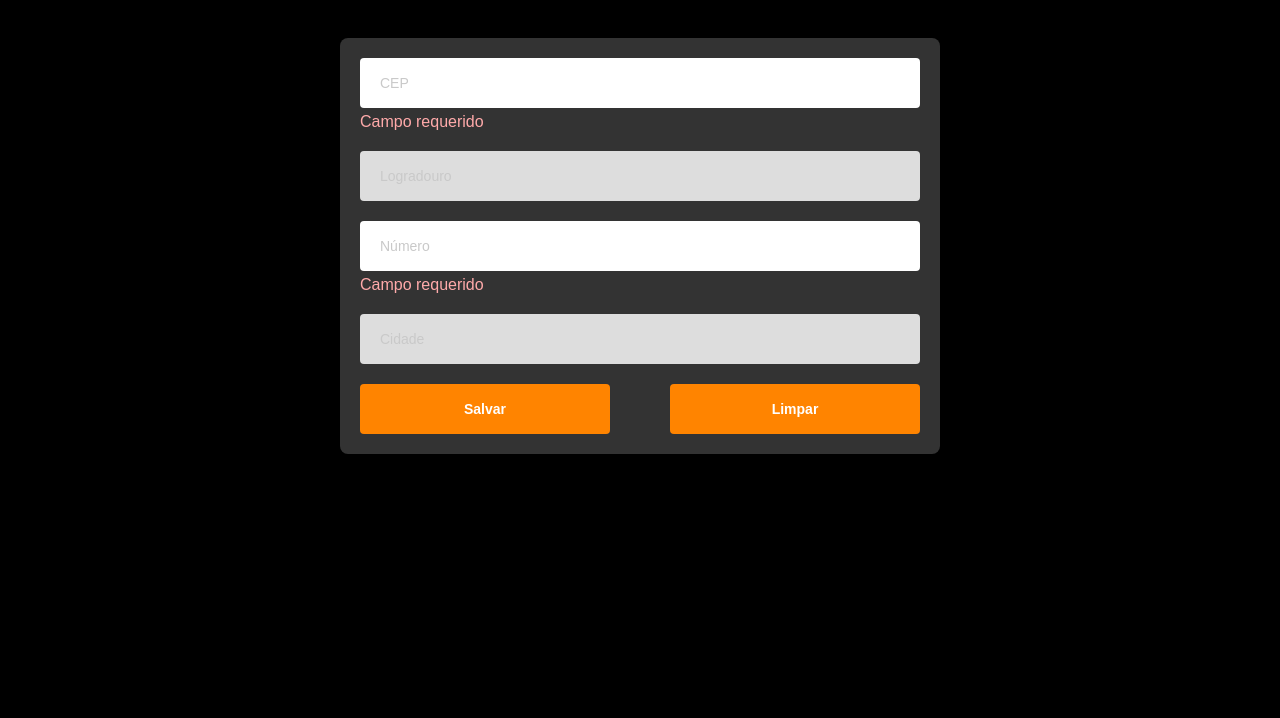
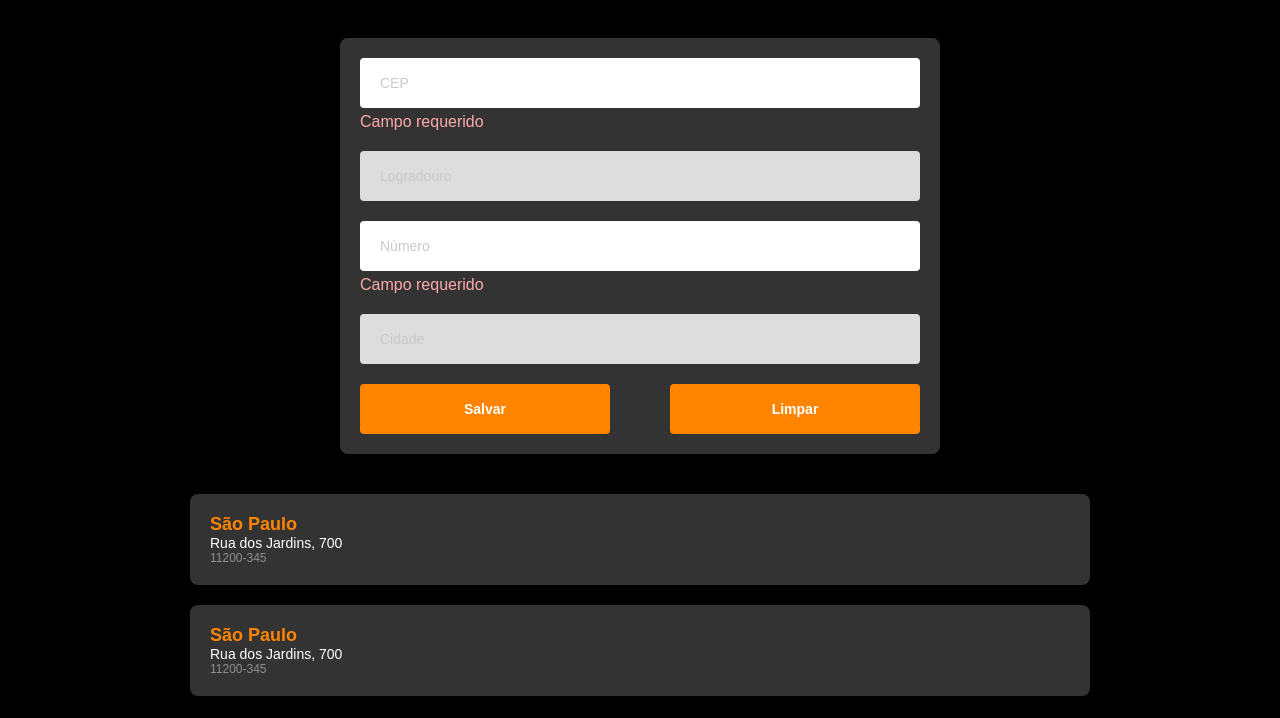
Before and after one commit to VictorAbreu/vdviacep, a plain HTML site: page index.html in a window 1280 px wide. Shown: the part 82-800 px from the top of the page. Drawn offline with Linux system fonts and the light colour scheme.

Commit message:
CSS cards

```diff
--- a/css/styles.css
+++ b/css/styles.css
@@ -104,3 +104,37 @@ html, body{
 .btn-right{
     margin-left: 10px;
 }
+
+.list-container{
+    width: 100%;
+    margin: 0 auto;
+    padding: 0 20px;
+    display: flex;
+    flex-direction: column;
+    align-items: center;
+}
+
+.card-list-item{
+    background-color: #333;
+    color: #fff;
+    margin-bottom: 20px;
+    width: 100%;
+    max-width: 900px;
+    border-radius: 8px;
+    padding: 20px;
+}
+
+.card-list-item h3{
+    color: #ff8400;
+    font-size: 18px;
+}
+
+.address-line{
+    color: #fff;
+    font-size: 14px;
+}
+
+.address-cep{
+    color: #8f8f8f;
+    font-size: 12px;
+}
--- a/index.html
+++ b/index.html
@@ -79,14 +79,19 @@
         </div>
       </section>
 
-      <section id="list-section">
-        <h3>São Paulo</h3>
-        <p>Rua dos Jardins, 700</p>
-        <p>11200-345</p>
+      <section id="list-section" class="list-container">
+          <div class="card-list-item">
+            <h3>São Paulo</h3>
+            <p class="address-line">Rua dos Jardins, 700</p>
+            <p class="address-cep">11200-345</p>
+          </div>
 
-        <h3>São Paulo</h3>
-        <p>Rua dos Jardins, 700</p>
-        <p>11200-345</p>
+
+          <div class="card-list-item">
+            <h3>São Paulo</h3>
+            <p class="address-line">Rua dos Jardins, 700</p>
+            <p class="address-cep">11200-345</p>
+          </div>
       </section>
     </main>
   </body>
```
